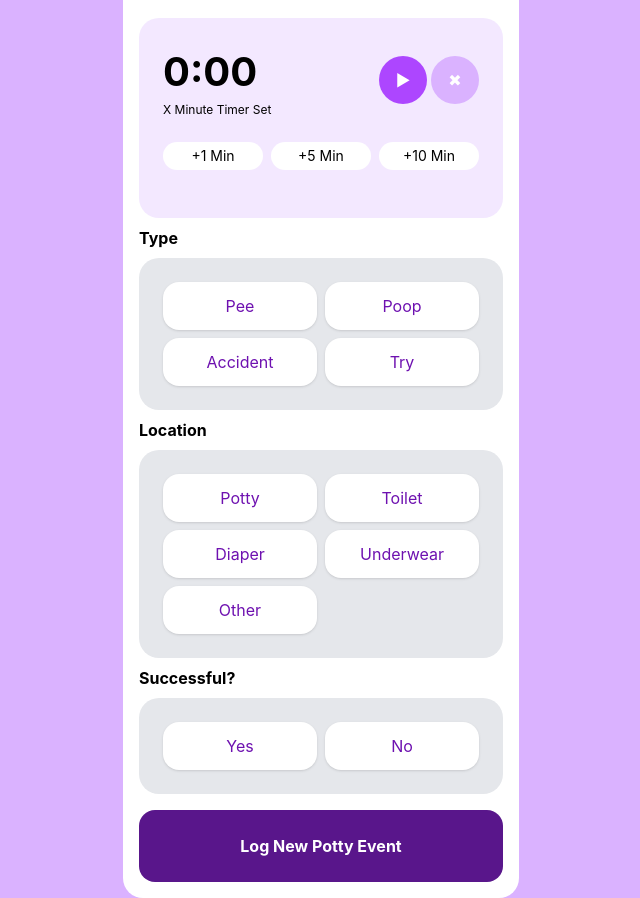
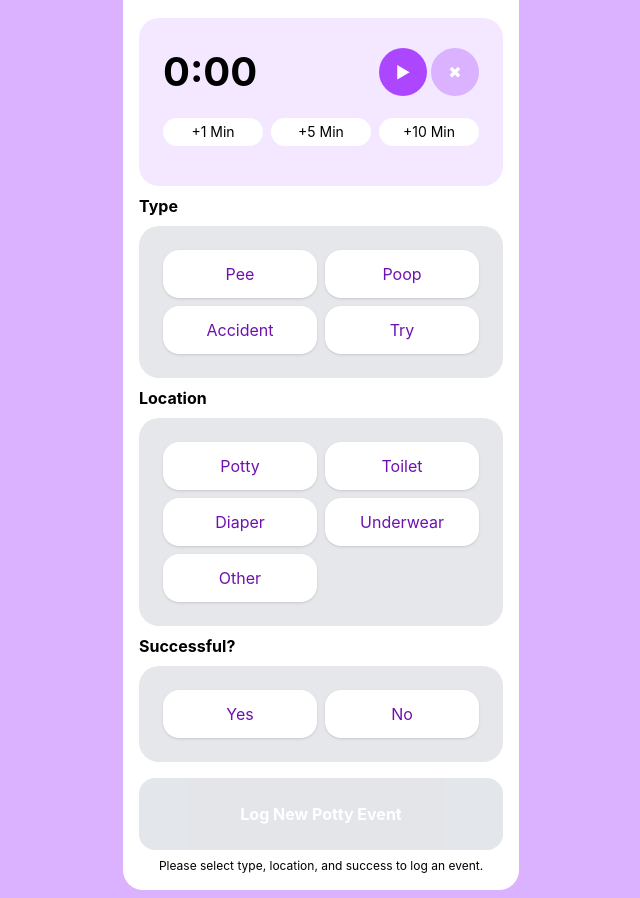
Before and after one commit to mravelo868721/pottypal-app, a React (Vite) app: page / in a window 1280 px wide. Shown: the part 258-1156 px from the top of the page, without its empty margins (319-959 px from the left). Built offline with nearby package versions, Linux system fonts and the light colour scheme.

Commit message:
multiple edits

```diff
--- a/src/App.jsx
+++ b/src/App.jsx
@@ -1,20 +1,30 @@
 import { useState } from 'react'
-
 import './App.css'
-
 import logo from './assets/potty-pal-logo.svg'
 
 import TimerModule from './components/TimerModule'
 import TypeModule from './components/TypeModule'
-import LocationCard from './components/LocationModule'
+import LocationModule from './components/LocationModule'
 import SuccessModule from './components/SuccessModule'
-import LocationModule from './components/LocationModule'
 
 function App() {
     const [screen, setScreen] = useState('')
-    const [success, setSuccess] = useState(null)
+    const [type, setType] = useState(null) // Pee | Poop | Accident | Try
+    const [location, setLocation] = useState(null) // Potty | Toilet | Diaper | Underwear | *Other
+    const [success, setSuccess] = useState(null) // Yes | No
 
     // Need to log values: type, location, success, time of day
+    const handleLog = () => {
+        const entry = {
+            type,
+            location,
+            success,
+            timestamp: new Date().toISOString(),
+        }
+        console.log('LOG ENTRY', entry)
+    }
+    // Check all entries are filled
+    const canLog = type && location && success
 
     return (
         <div className="flex flex-col p-4 mx-auto mt-4 max-w-99 bg-white rounded-[20px]">
@@ -37,18 +47,22 @@ function App() {
                     Insights
                 </button>
             </div>
-            {/* Timer */}
             <TimerModule />
-
-            {/* Type section */}
-            <TypeModule />
-            {/* Location section */}
-            <LocationModule />
-            {/* Success section */}
-            <SuccessModule />
-            <button className="font-bold text-white bg-purple-900 mt-4 py-6 rounded-2xl cursor-pointer transition-all duration-100">
+            <TypeModule value={type} onChange={setType} />
+            <LocationModule value={location} onChange={setLocation} />
+            <SuccessModule value={success} onChange={setSuccess} />
+            <button
+                className={`font-bold text-white mt-4 py-6 rounded-2xl cursor-pointer transition-all duration-100 ${canLog ? 'bg-purple-900 cursor-pointer' : 'bg-gray-300 cursor-not-allowed opacity-60'}`}
+                onClick={handleLog}
+                disabled={!canLog}
+            >
                 Log New Potty Event
             </button>
+            {!canLog && (
+                <p className="text-xs text-center mt-2">
+                    Please select type, location, and success to log an event.
+                </p>
+            )}
         </div>
     )
 }
--- a/src/components/LocationModule.jsx
+++ b/src/components/LocationModule.jsx
@@ -1,9 +1,4 @@
-import { useState } from 'react'
-
-export default function LocationModule() {
-    //States
-    const [location, setLocation] = useState(null) // Potty | Toilet | Diaper | Underwear | *Other
-
+export default function LocationModule({ value, onChange }) {
     // Buttons
     const baseBtn =
         'py-3 rounded-2xl cursor-pointer transition-all duration-100'
@@ -21,8 +16,8 @@ export default function LocationModule() {
                 {options.map((option) => (
                     <button
                         key={option}
-                        className={`${baseBtn} ${location === option ? activeBtn : inactiveBtn}`}
-                        onClick={() => setLocation(option)}
+                        className={`${baseBtn} ${value === option ? activeBtn : inactiveBtn}`}
+                        onClick={() => onChange(option)}
                     >
                         {option}
                     </button>
--- a/src/components/SuccessModule.jsx
+++ b/src/components/SuccessModule.jsx
@@ -1,9 +1,4 @@
-import { useState } from 'react'
-
-export default function SuccessModule() {
-    // States
-    const [success, setSuccess] = useState(null) // true | false
-
+export default function SuccessModule({ value, onChange }) {
     // Buttons
     const baseBtn =
         'py-3 rounded-2xl cursor-pointer transition-all duration-100'
@@ -21,8 +16,8 @@ export default function SuccessModule() {
                 {options.map((option) => (
                     <button
                         key={option}
-                        className={`${baseBtn} ${success === option ? activeBtn : inactiveBtn}`}
-                        onClick={() => setSuccess(option)}
+                        className={`${baseBtn} ${value === option ? activeBtn : inactiveBtn}`}
+                        onClick={() => onChange(option)}
                     >
                         {option}
                     </button>
--- a/src/components/TimerModule.jsx
+++ b/src/components/TimerModule.jsx
@@ -18,13 +18,15 @@ export default function TimerModule({
         audio.play().catch(() => {}) // ignore autoplay block errors
     }
 
-    // A function that takes a parameter
+    // Converts minutes into total seconds i.e. 30 minutes = 1800 seconds
     const addMinutes = (minutes) => {
         if (intervalRef.current) return // Prevents changes while running
         setSeconds((prev) => prev + minutes * 60)
     }
 
-    const [seconds, setSeconds] = useState(initialSeconds) // 1800 seconds = 30 minutes
+    const [seconds, setSeconds] = useState(initialSeconds)
+    const [startSeconds, setStartSeconds] = useState(null)
+    const [isRunning, setIsRunning] = useState(false)
 
     // Clean up when the component unmounts. Prevents memory leaks if screens change
     useEffect(() => {
@@ -37,12 +39,16 @@ export default function TimerModule({
     // Start Timer
     const startTimer = () => {
         if (intervalRef.current || seconds <= 0) return
+        setStartSeconds(seconds)
+        setIsRunning(true)
         intervalRef.current = setInterval(() => {
             setSeconds((prev) => {
                 const next = prev - 1
                 if (next <= 0) {
                     clearInterval(intervalRef.current)
                     intervalRef.current = null
+                    setIsRunning(false)
+                    setStartSeconds(null)
                     playAlarm()
                     onFinish?.()
                     return 0
@@ -58,6 +64,8 @@ export default function TimerModule({
         clearInterval(intervalRef.current)
         intervalRef.current = null
         setSeconds(initialSeconds)
+        setIsRunning(false)
+        setStartSeconds(null)
         onReset?.()
     }
 
@@ -66,6 +74,8 @@ export default function TimerModule({
         const secs = totalSeconds % 60
         return `${minutes}:${secs.toString().padStart(2, '0')}`
     }
+
+    const formatMinutes = (totalSeconds) => Math.round(totalSeconds / 60)
 
     const primeAlarm = () =>
         alarmRef.current?.play().then(() => alarmRef.current?.pause())
@@ -76,7 +86,12 @@ export default function TimerModule({
                 <span className="font-bold text-[40px]">
                     {formatTime(seconds)}
                 </span>
-                <span className="text-xs">X Minute Timer Set</span>
+                {/* Should only appear when Play button is pressed */}
+                {isRunning && startSeconds !== null ? (
+                    <span className="text-xs">
+                        {formatMinutes(startSeconds)} Minute Timer Set
+                    </span>
+                ) : null}
             </div>
             <div className="flex justify-end gap-1">
                 {/* play button */}
--- a/src/components/TypeModule.jsx
+++ b/src/components/TypeModule.jsx
@@ -1,8 +1,4 @@
-import { useState } from 'react'
-
-export default function TypeModule() {
-    const [type, setType] = useState(null) // Pee | Poop | Accident | Try
-
+export default function TypeModule({ value, onChange }) {
     // Buttons
     const baseBtn =
         'py-3 rounded-2xl cursor-pointer transition-all duration-100'
@@ -20,8 +16,8 @@ export default function TypeModule() {
                 {options.map((option) => (
                     <button
                         key={option}
-                        className={`${baseBtn} ${type === option ? activeBtn : inactiveBtn}`}
-                        onClick={() => setType(option)}
+                        className={`${baseBtn} ${value === option ? activeBtn : inactiveBtn}`}
+                        onClick={() => onChange(option)}
                     >
                         {option}
                     </button>
```
